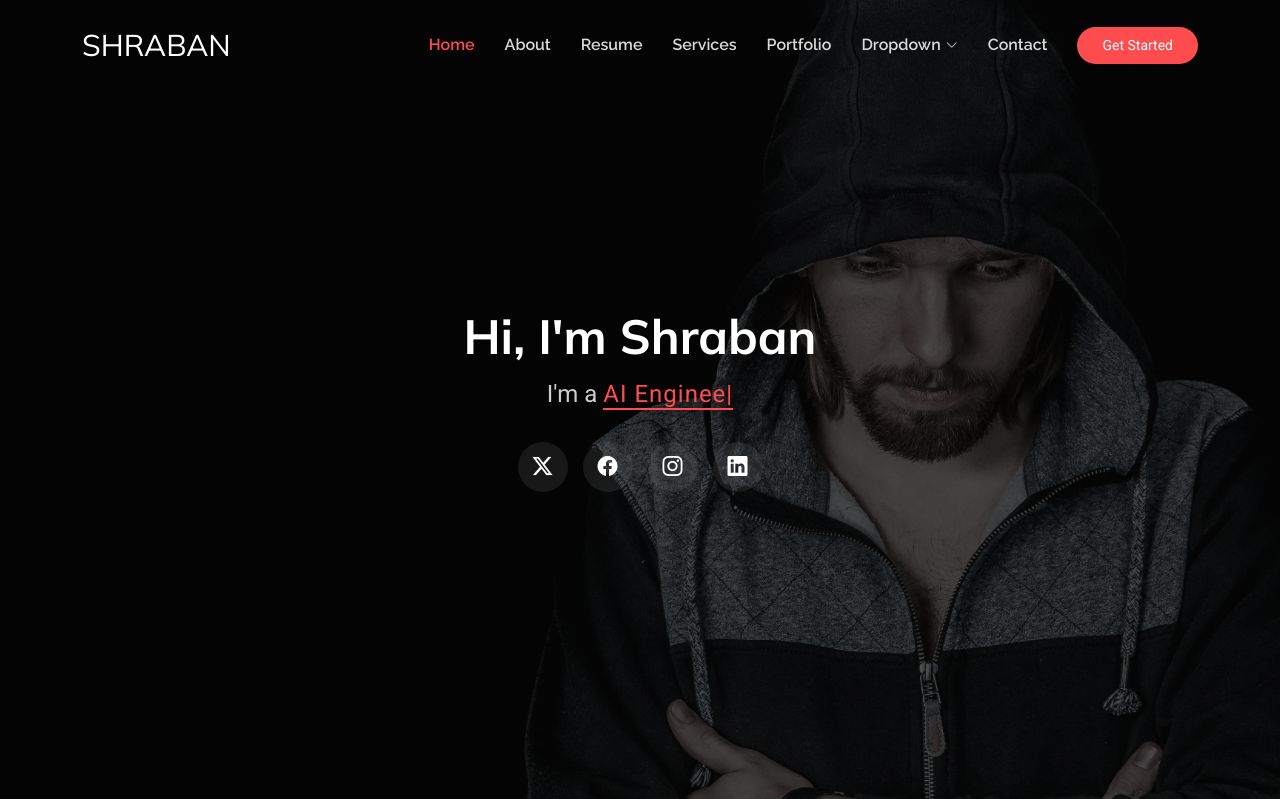
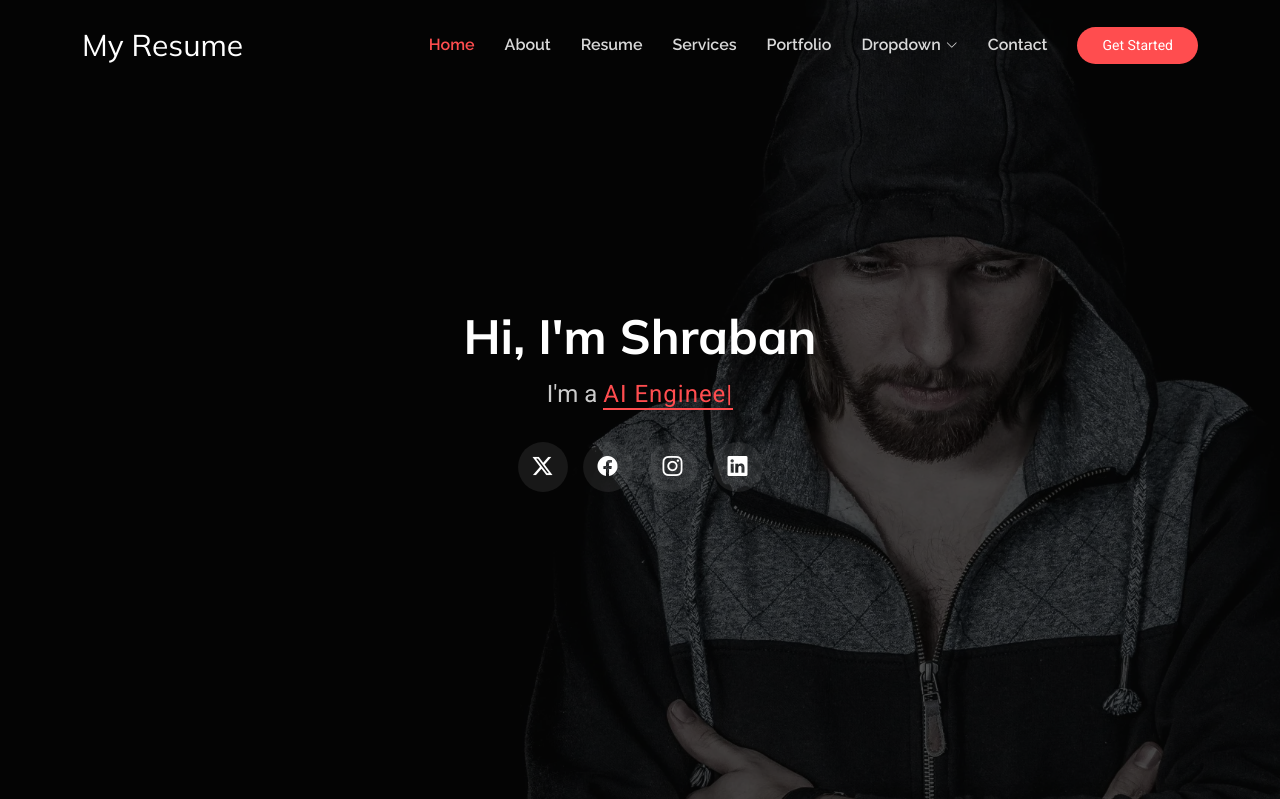
Before and after one commit to ShrabanSah77/resume, a Django app: page / in a window 1280 px wide. Shown: the top 799 px of the page. Run offline with Django 5.2, Linux system fonts and the light colour scheme; some libraries are stand-ins or nearby versions.

Commit message:
correction in index

```diff
--- a/templates/index.html
+++ b/templates/index.html
@@ -48,7 +48,7 @@
         <a href="index.html" class="logo d-flex align-items-center me-auto">
           <!-- Uncomment the line below if you also wish to use an image logo -->
           <!-- <img src="assets/img/logo.webp" alt=""> -->
-          <h1 class="sitename">SHRABAN</h1>
+          <h1 class="sitename">My Resume</h1>
         </a>
 
         <nav id="navmenu" class="navmenu">
```
